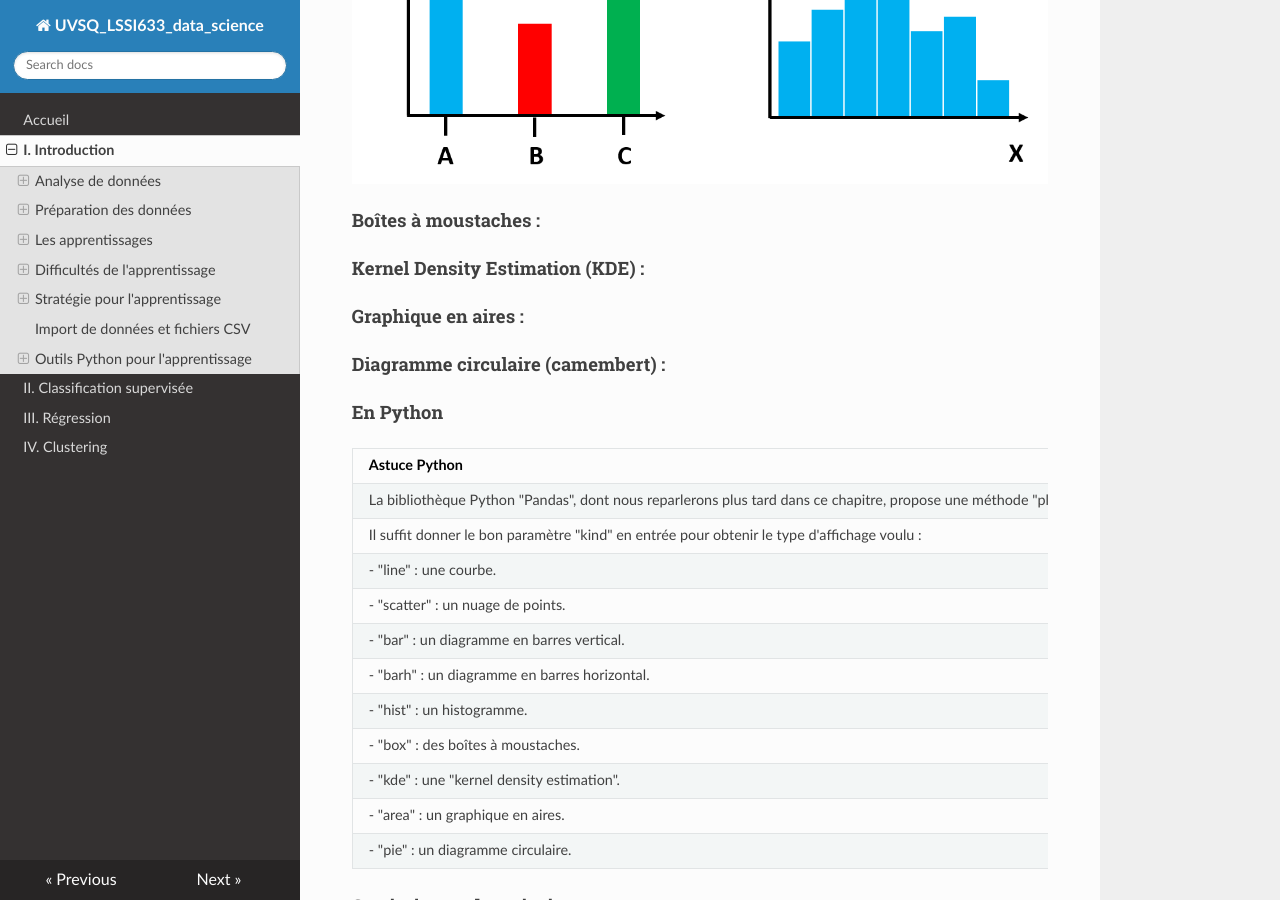
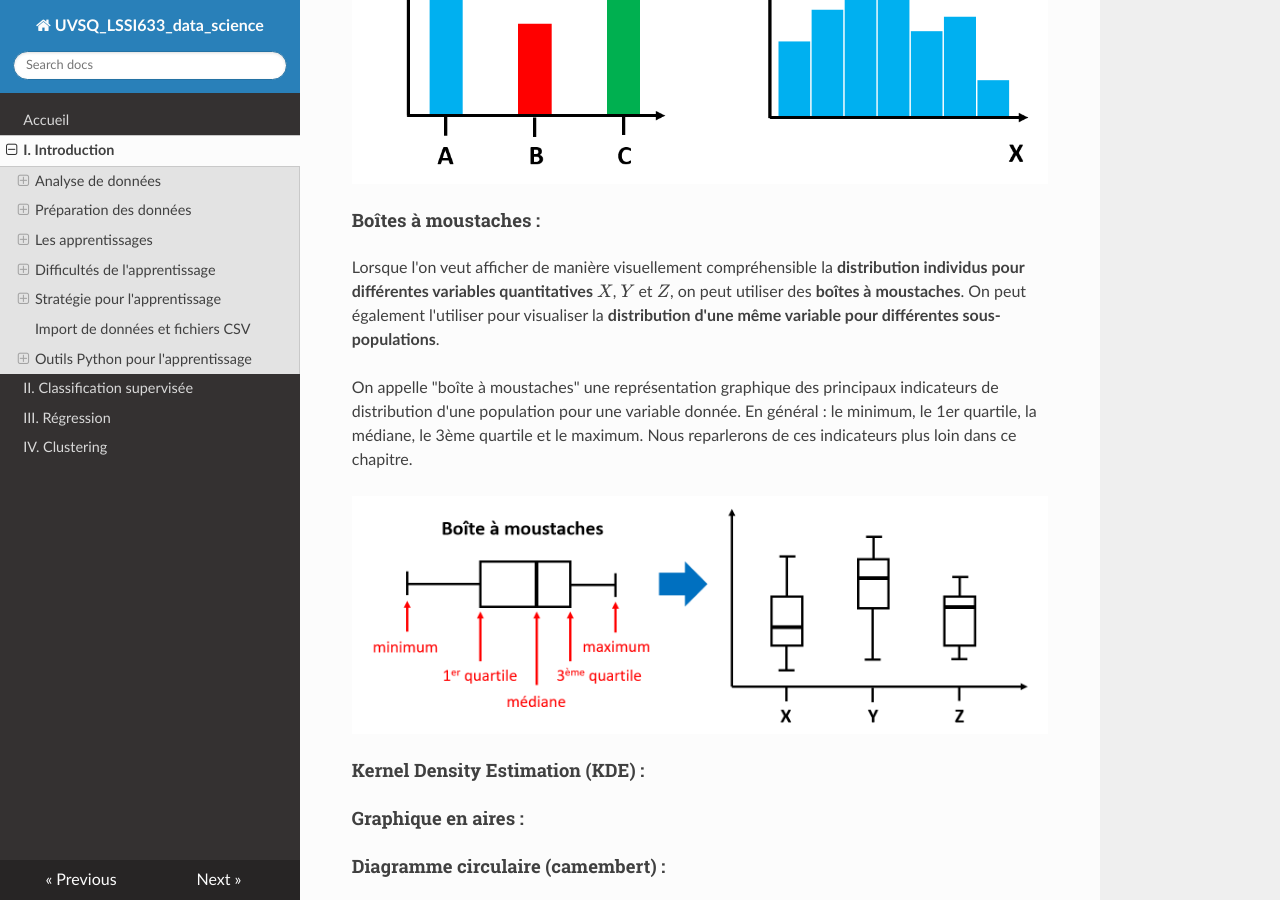
Before and after one commit to NicOudart/UVSQ_LSSI633_data_science, an MkDocs documentation site: the page built from docs/Chap1_Introduction.md, in a window 1280 px wide and 900 px high, scrolled down 5876 px. Built offline with MkDocs 1.6.1, drawn with Linux system fonts in a browser that asks for light colours; nearby versions of some CDN libraries.

Commit message:
-Progress on Chapter 1.

```diff
--- a/docs/Chap1_Introduction.md
+++ b/docs/Chap1_Introduction.md
@@ -164,7 +164,14 @@ Ceci implique donc de diviser au préalable les valeurs de $X$ en intervalles.
 
 #### Boîtes à moustaches :
 
+Lorsque l'on veut afficher de manière visuellement compréhensible la **distribution individus pour différentes variables quantitatives** $X$, $Y$ et $Z$, on peut utiliser des **boîtes à moustaches**.
+On peut également l'utiliser pour visualiser la **distribution d'une même variable pour différentes sous-populations**.
 
+On appelle "boîte à moustaches" une représentation graphique des principaux indicateurs de distribution d'une population pour une variable donnée.
+En général : le minimum, le 1er quartile, la médiane, le 3ème quartile et le maximum.
+Nous reparlerons de ces indicateurs plus loin dans ce chapitre.
+
+![Boîte à moustaches](img/Chap1_boites_a_moustaches.png)
 
 #### Kernel Density Estimation (KDE) :
 
```
Also changed, not shown: docs/img/Chap1_boites_a_moustaches.png (added).
